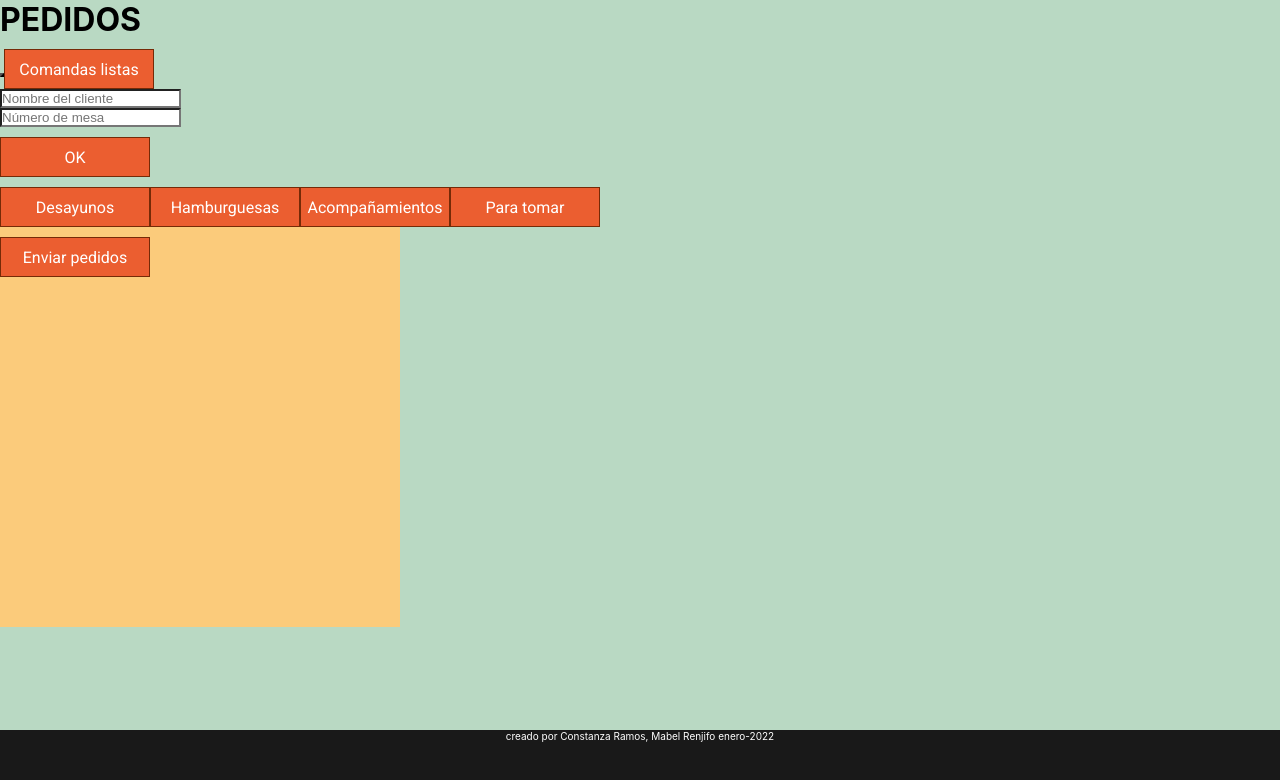
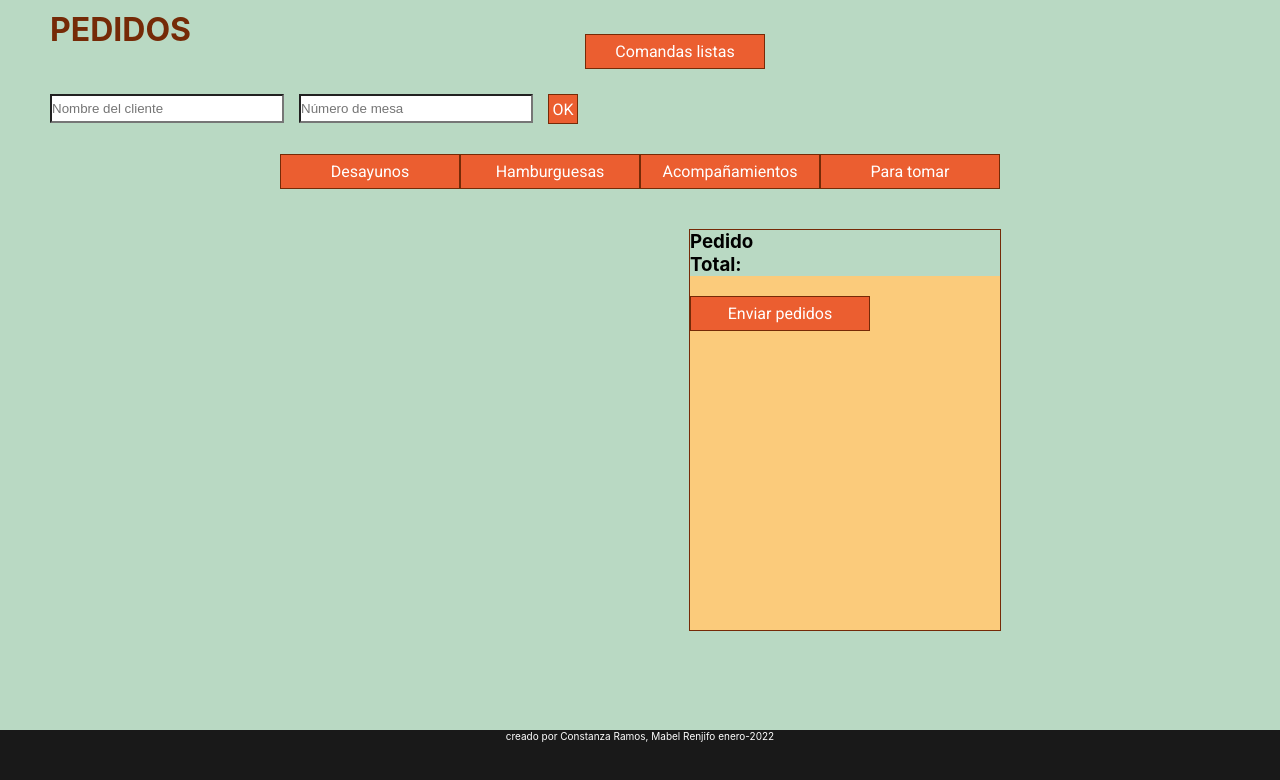
Before and after one commit to mabelRT/SCL018-burger-queen, a React (Create React App) app: page /waiters in a window 1280 px wide. Shown: the top 780 px of the page. Built offline with nearby package versions, Linux system fonts and the light colour scheme; a web font is replaced by a local one.

Commit message:
menu desplegado y filtros

```diff
--- a/src/App.js
+++ b/src/App.js
@@ -1,22 +1,71 @@
-import React  from 'react';
+import React, {createContext, useState}  from 'react';
 import './App.css';
-import {
-  Routes,
-  Route
-} from "react-router-dom";
+import { Routes,Route} from "react-router-dom";
 import Waiters from './Components/Waiters';
 import Kitchen from './Components/Kitchen';
 import Home from './Components/Home';
-const App = () => {
+import datamenu from './datamenu.json';
+export const menuContext = createContext();
+
+function App () {
+  const [foods, setFoods] = useState({
+    foodsList: datamenu,
+    orders: [],
+  });
+
+    const addFood= (food) => setFoods({
+        ...foods,
+        orders: foods.orders.find((ordersItem) => ordersItem.id === food.id)
+          ? foods.orders.map((ordersItem) =>
+              ordersItem.id === food.id
+                ? { ...ordersItem, count: ordersItem.count + 1 }
+                : ordersItem
+            )
+          : [...foods.orders, { ...food, count: 1 }]
+      });
+
+      const removeFood = (id) => {
+        setFoods({
+          ...foods,
+          orders: foods.orders.filter((ordersItem) => ordersItem.id !== id)
+        });
+      };
+
+      const increaseFood = (id) => {
+        setFoods({
+          ...foods,
+          orders: foods.orders.map((ordersItem) =>
+            ordersItem.id === id
+              ? { ...ordersItem, count: ordersItem.count + 1 }
+              : ordersItem
+          )
+        });
+      };
+      const decreaseFood = (id) => {
+        setFoods({
+          ...foods,
+          orders: foods.orders.map((ordersItem) =>
+            ordersItem.id === id
+              ? { ...ordersItem, count: ordersItem.count > 1 ? ordersItem.count - 1 : 1 }
+              : ordersItem
+          )
+        });
+      };
+
+    const value = {
+      foods,setFoods, addFood, removeFood, increaseFood, decreaseFood,
+    };
+
   return (
     <>
+    <menuContext.Provider value={value}>
     <Routes>
-       <Route path="/waiters" element={<Waiters />}/>
+    <Route path="/waiters" element={<Waiters />}/>
        <Route path="/kitchen" element={<Kitchen />}/>
       <Route path= "/" element={<Home/>}/>
     </Routes>
-    </>
+     </menuContext.Provider>
+     </>
   );
 }
-
 export default App;
--- a/src/Components/Breakfast.jsx
+++ b/src/Components/Breakfast.jsx
@@ -1,7 +1,7 @@
 import React from "react";
 import Data from
 export const Breakfast = () =>{
-    const
+
     return(
         <section className="breakfast-container">
             <div>
--- /dev/null
+++ b/src/Components/Order.jsx
@@ -0,0 +1,32 @@
+import React, {Fragment, useContext} from "react";
+import { menuContext } from "../App";
+
+const Order = () => {
+    const orderContext = useContext(menuContext);
+    return (
+        <div>
+
+      <h3>Pedido</h3>
+      {orderContext.foods.orders.map((food) => (
+        <div key={food.id}>
+          <p>{food.name}</p>
+          <p>{food.price}</p>
+
+          <section>
+            <button type="button" onClick={() => orderContext.removeFood(food.id)}>Delete</button>
+            <button type="button" onClick={() => orderContext.increaseFood(food.id)}>+</button>
+            <button type="button">-</button>
+          </section>
+        </div>
+
+      ))}
+      <h3>
+        Total:
+        {' '}
+        {/* {handleTotal} */}
+      </h3>
+
+        </div>
+    )
+}
+export default Order;
--- a/src/Components/Waiters.jsx
+++ b/src/Components/Waiters.jsx
@@ -1,29 +1,58 @@
-import React from "react"
+import React, {useState,useContext} from "react"
 import "../css/meseros.css"
+import datamenu from '../datamenu.json';
+import {menuContext} from "../App";
+import Order from "../Components/Order.jsx";
 
 const Waiters = () => {
+    const orderContext = useContext(menuContext);
+    const [foodItems, setFoodItem] = useState([]);
+
+
+    const filterData = (category) => {
+      setFoodItem(datamenu[category]);
+    };
+    const addData = (food) => {
+      orderContext.addFoodItems(food);
+    };
     return (
+
+
         <main className="waiters">
             <div>
             <h1>PEDIDOS</h1>
-            <button className="home-icon" ><i class="fas fa-home"></i></button>
-            <button className="menu">Comandas listas</button>
+            <button className="comanda">Comandas listas</button>
             </div>
-            <div>
-            <input className="input" type="text" placeholder="Nombre del cliente" />
-            <input className="input" type="text" placeholder="Número de mesa" />
-            <button className="menu">OK</button>
+            <div className="container-input">
+            <input className="input" id="nombre" type="text" placeholder="Nombre del cliente" />
+            <input className="input" id="mesa" type="text" placeholder="Número de mesa" />
+            <button className="menu-ok">OK</button>
             </div>
             <section className="containerMenu">
-                <button className="menu">Desayunos</button>
-                <button className="menu">Hamburguesas</button>
-                <button className="menu">Acompañamientos</button>
-                <button className="menu">Para tomar</button>
+                <button className="menu" type="button" onClick={() => filterData('breakfast')}>Desayunos</button>
+                <button className="menu" type="button" onClick={() => filterData('burger')}>Hamburguesas</button>
+                <button className="menu" type="button" onClick={() => filterData('sides')}>Acompañamientos</button>
+                <button className="menu" type="button" onClick={() => filterData('drinks')}>Para tomar</button>
             </section>
-            <section>
-                <div className="menu-data"></div>
+            <section className="conteinerPedidos">
+                <div className="menu-data">
+                {foodItems.map((food) => (
+        <button className="containerData" type="button" key={food.id} onClick={() => addData(food)}>
+          <img className="imageData" src={food.image} alt="" />
+          <section>{food.name}</section>
+          <section>
+            $
+            {food.price}
+          </section>
+        </button>
+      ))}
+
+                </div>
                 <div className="resumen">
-                <button className="menu">Enviar pedidos</button>
+                    <div>
+                    <Order />
+                    </div>
+                    <button className="menu">Enviar pedidos</button>
                 </div>
             </section>
         </main>
--- a/src/css/meseros.css
+++ b/src/css/meseros.css
@@ -1,26 +1,81 @@
+h1{
+    margin:10px;
+    margin-left: 50px;
+    color:#752a07;
+}
+
+.container-input{
+    display: flex;
+    flex-direction:row;
+    margin-left: 50px;
+}
 .input{
     display: flex;
     background-color: white;
-    flex-direction: row;
+    width: 230px;
+    height: 25px;
+    margin-right: 15px;
+}
+
+.comanda{
+    background-color: #EB5E30;
+    color: white;
+    font-family: roboto;
+    width: 180px;
+    height: 35px;
+    font-size: 16px;
+    border: 1px solid #752a07;
+    position: relative;
+    left: 585px;
+    bottom: 25px;
+
 }
 .menu{
     background-color: #EB5E30;
     color: white;
     font-family: roboto;
-    width: 150px;
-    height: 40px;
+    width: 180px;
+    height: 35px;
     font-size: 16px;
-    margin-top: 10px;
+    margin-bottom: 40px;
+    margin-top: 20px;
     border: 1px solid #752a07;
+    align-items: end;
 }
 
-.fas fa-home{
-    height: 400px;
-    width: 400px;
+.menu-ok{
+    background-color: #EB5E30;
+    color: white;
+    font-family: roboto;
+    width: 30px;
+    height: 30px;
+    font-size: 16px;
+    margin-top:0;
+    border: 1px solid #752a07;
+
 }
+
+
 .resumen {
     background-color:#FBCB7B ;
-    width: 400px;
+    width: 310px;
     height: 400px;
+    border: 1px solid #752a07;
 
 }
+.conteinerPedidos{
+    display: flex;
+    flex-direction:row;
+    justify-content: center;
+    height: 500px;
+}
+.menu-data{
+    /*background-color: aqua;*/
+    width: 410px;
+    height:400px;
+}
+.containerMenu{
+    display: flex;
+    justify-content: center;
+    margin-top: 10px;
+}
--- a/src/datamenu.json
+++ b/src/datamenu.json
@@ -5,6 +5,7 @@
             "name":"Café Americano",
             "price":"5",
             "image":"https://i.imgur.com/YKjQgQU.png",
+            "category": "breakfast",
             "quantity":"0"
         },
         {
@@ -12,6 +13,7 @@
             "name":"Café con leche",
             "price":"7",
             "image":"https://i.imgur.com/4h4qiyQ.png",
+            "category": "breakfast",
             "quantity":"0"
         },
         {
@@ -19,6 +21,7 @@
             "name":"Sandwich de jamón y queso",
             "price":"10",
             "image":"https://i.imgur.com/LXDKMuf.png",
+            "category": "breakfast",
             "quantity":"0"
         },
         {
@@ -26,6 +29,7 @@
             "name":"Jugo de frutas",
             "price":"7",
             "image":"https://i.imgur.com/AgXL830.jpg",
+            "category": "breakfast",
             "quantity":"0"
         }
     ],
@@ -35,6 +39,7 @@
             "name":"Hamburguesa simple",
             "price":"10",
             "image":"https://i.imgur.com/sriPNvm.png",
+            "category": "burger",
             "quantity":"0"
         },
         {
@@ -42,6 +47,7 @@
             "name":"Hamburguesa doble",
             "price":"15",
             "image":"https://i.imgur.com/aH7kGJw.png",
+            "category": "burger",
             "quantity":"0"
         }
 
@@ -52,6 +58,7 @@
         "name":"Papas fritas",
         "price":"5",
         "image":"https://i.imgur.com/OR6SN5o.jpg",
+        "category": "sides",
         "quantity":"0"
     },
     {
@@ -59,6 +66,7 @@
         "name":"Aros de cebolla",
         "price":"5",
         "image":"https://i.imgur.com/3VOcaQE.png",
+        "category": "sides",
         "quantity":"0"
     }
 
@@ -69,6 +77,7 @@
         "name":"Agua 500ml",
         "price":"5",
         "image":"https://i.imgur.com/tMz3ovl.png",
+        "category": "drinks",
         "quantity":"0"
     },
     {
@@ -76,6 +85,7 @@
         "name":"Agua 750ml",
         "price":"7",
         "image":"https://i.imgur.com/ObZtNzw.png",
+        "category": "drinks",
         "quantity":"0"
     },
     {
@@ -83,6 +93,7 @@
         "name":"Bebida/gaseosa 500ml",
         "price":"7",
         "image":"https://i.imgur.com/YUvtldg.png",
+        "category": "drinks",
         "quantity":"0"
     },
     {
@@ -90,6 +101,7 @@
         "name":"Bebida/gaseosa 750ml",
         "price":"10",
         "image":"https://i.imgur.com/Wtr4gDS.png",
+        "category": "drinks",
         "quantity":"0"
     }
 ]
--- a/src/firebase.js
+++ b/src/firebase.js
@@ -1,6 +1,7 @@
 // Import the functions you need from the SDKs you need
 import { initializeApp } from "firebase/app";
 import { getAnalytics } from "firebase/analytics";
+import { collection, addDoc } from "firebase/firestore";
 // TODO: Add SDKs for Firebase products that you want to use
 // https://firebase.google.com/docs/web/setup#available-libraries
 
@@ -17,5 +18,17 @@ const firebaseConfig = {
 };
 
 // Initialize Firebase
-const app = initializeApp(firebaseConfig);
+/*const app = initializeApp(firebaseConfig);
 //const analytics = getAnalytics(app);
+
+const registerCustomer = () =>{
+try {
+  const docRef = await addDoc(collection(db, "pedidos"), {
+    nombre: "nombre,
+    mesa: "mesa"
+  });
+  console.log("Document written with ID: ", docRef.id);
+} catch (e) {
+  console.error("Error adding document: ", e);
+}
+}*/
```
Also changed, not shown: 1 other file (tests, documents, lock files or other folders).
